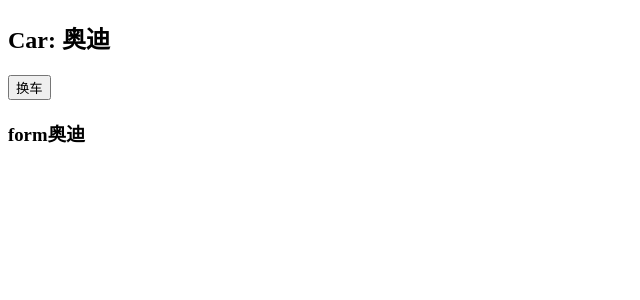
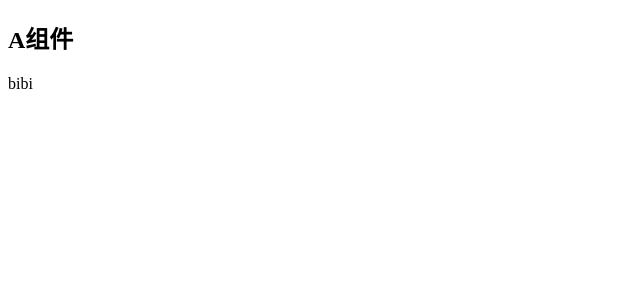
Before and after one commit to zdShi/WebStudy, a React (Create React App) app: page / in a window 1280 px wide. Shown: the top 300 px of the page, without its empty margins (0-640 px from the left). Built offline with nearby package versions, Linux system fonts and the light colour scheme.

Commit message:
slot for React

```diff
--- /dev/null
+++ b/src/09_components/index.jsx
@@ -0,0 +1,39 @@
+import React, { Component } from 'react'
+
+class Demo extends Component {
+  render() {
+    return (
+      <div>
+        {/*注意此处的AB的父子关系，其实式Demo传给A的标签内属性*/}
+        {/*<A>
+          <B/>
+        </A>*/}
+        {/*可以在此处传值的方式
+            实际上传递了一个回调函数，在A组件内调用，返回了一个组件*/}
+        <A render={name => <B name={name} />} />
+      </div>
+    )
+  }
+}
+class A extends Component {
+  state = {
+    name: 'bibi'
+  }
+  render() {
+    console.log(this.props)
+    return (
+      <div>
+        <h2>A组件</h2>
+        <div>{this.props.render(this.state.name)}</div>
+      </div>
+    )
+  }
+}
+class B extends Component {
+  render() {
+    console.log(this.props)
+    return <div>{this.props.name}</div>
+  }
+}
+
+export default Demo
--- a/src/App.js
+++ b/src/App.js
@@ -1,5 +1,5 @@
 import React, { Component } from 'react'
-import Demo from './08_PureComponent'
+import Demo from './09_components'
 
 class App extends Component {
   render() {
```
